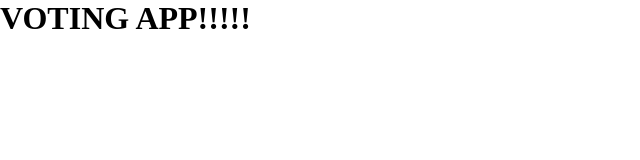
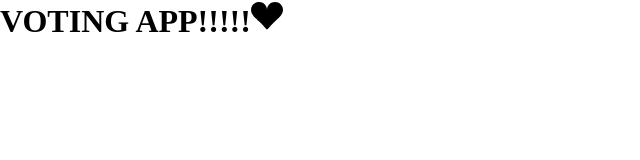
Before and after one commit to Toni-Zoaretz/AS-Project-React-Voting-App, a React (Create React App) app: page / in a window 1280 px wide. Shown: the top 160 px of the page, without its empty margins (0-640 px from the left). Built offline with nearby package versions, Linux system fonts and the light colour scheme.

Commit message:
testing commit

```diff
--- a/package.json
+++ b/package.json
@@ -8,6 +8,7 @@
     "@testing-library/user-event": "^13.5.0",
     "react": "^18.2.0",
     "react-dom": "^18.2.0",
+    "react-icons": "^4.7.1",
     "react-scripts": "5.0.1",
     "web-vitals": "^2.1.4"
   },
--- a/src/App.js
+++ b/src/App.js
@@ -1,11 +1,14 @@
 import React from "react";
 import "./styles/index.css";
-import "./index";
+import { BsFillSuitHeartFill } from "react-icons/bs";
 
 function App() {
   return (
     <div>
-      <h1>VOTING APP!!!!!</h1>
+      <h1>
+        VOTING APP!!!!!
+        <BsFillSuitHeartFill />
+      </h1>
     </div>
   );
 }
```
Also changed, not shown: src/components/test.js (added), src/constants/test.js (added), src/pages/test.js (added), 1 other file (tests, documents, lock files or other folders).
